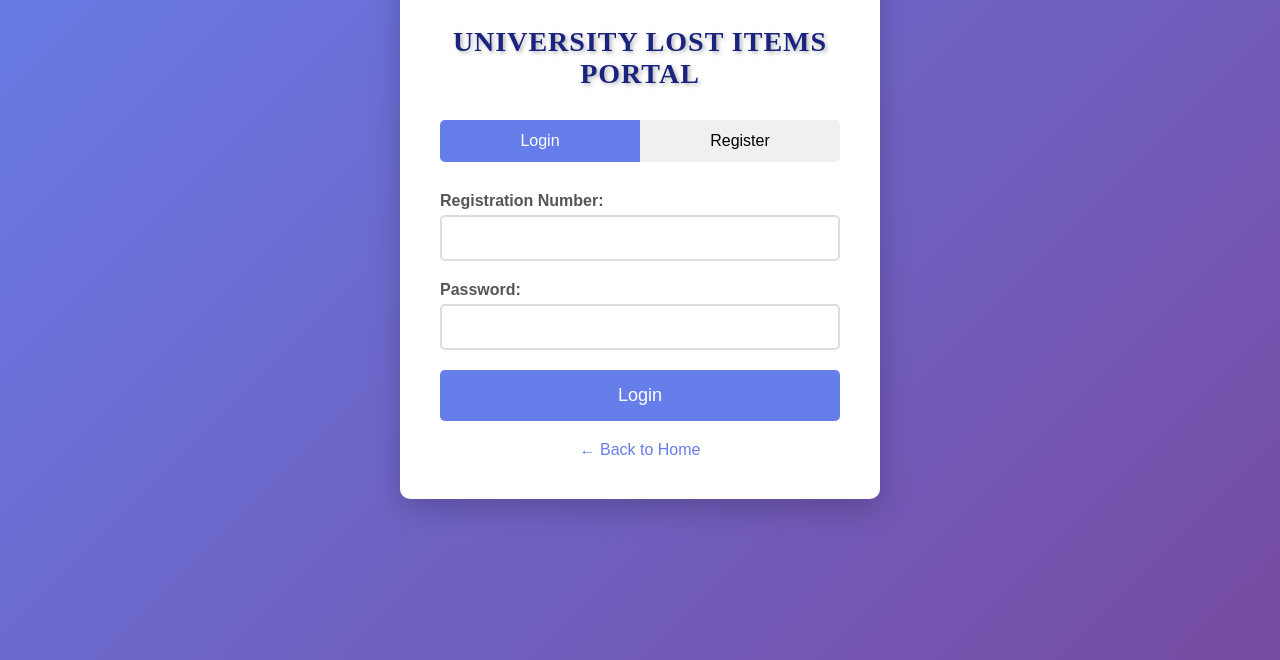
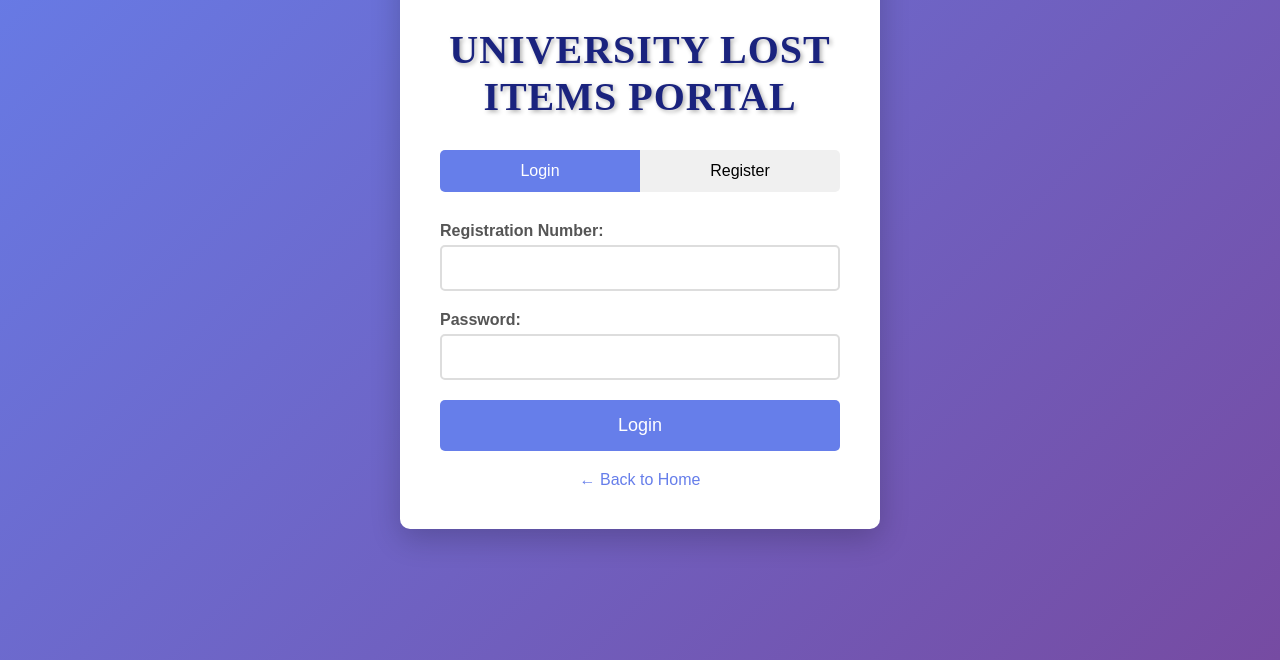
Before and after one commit to alankrit25bai10512-tech/lost_item_portal_uni, a website: page login.html in a window 1280 px wide. Shown: the part 180-840 px from the top of the page. Drawn offline with Linux system fonts and the light colour scheme.

Commit message:
Update login.html

```diff
--- a/login.html
+++ b/login.html
@@ -94,7 +94,7 @@
     <div class="form-container">
         <div style="text-align: center; margin-bottom: 30px;">
             <img src="vit-bhopal-logo-vector.png" alt="VIT Bhopal Logo" style="width: 120px; height: auto; margin-bottom: 15px;">
-            <h1 style="font-family: 'Times New Roman', serif; font-size: 28px; font-weight: bold; color: #1a237e; text-shadow: 2px 2px 4px rgba(0,0,0,0.3); margin: 10px 0; letter-spacing: 1px;">UNIVERSITY LOST ITEMS PORTAL</h1>
+            <h1 style="font-family: 'Times New Roman', serif; font-size: 40px; font-weight: bold; color: #1a237e; text-shadow: 2px 2px 4px rgba(0,0,0,0.3); margin: 10px 0; letter-spacing: 1px;">UNIVERSITY LOST ITEMS PORTAL</h1>
         </div>
         <div class="toggle-buttons">
             <button class="toggle-btn active" onclick="showLogin()">Login</button>
```
